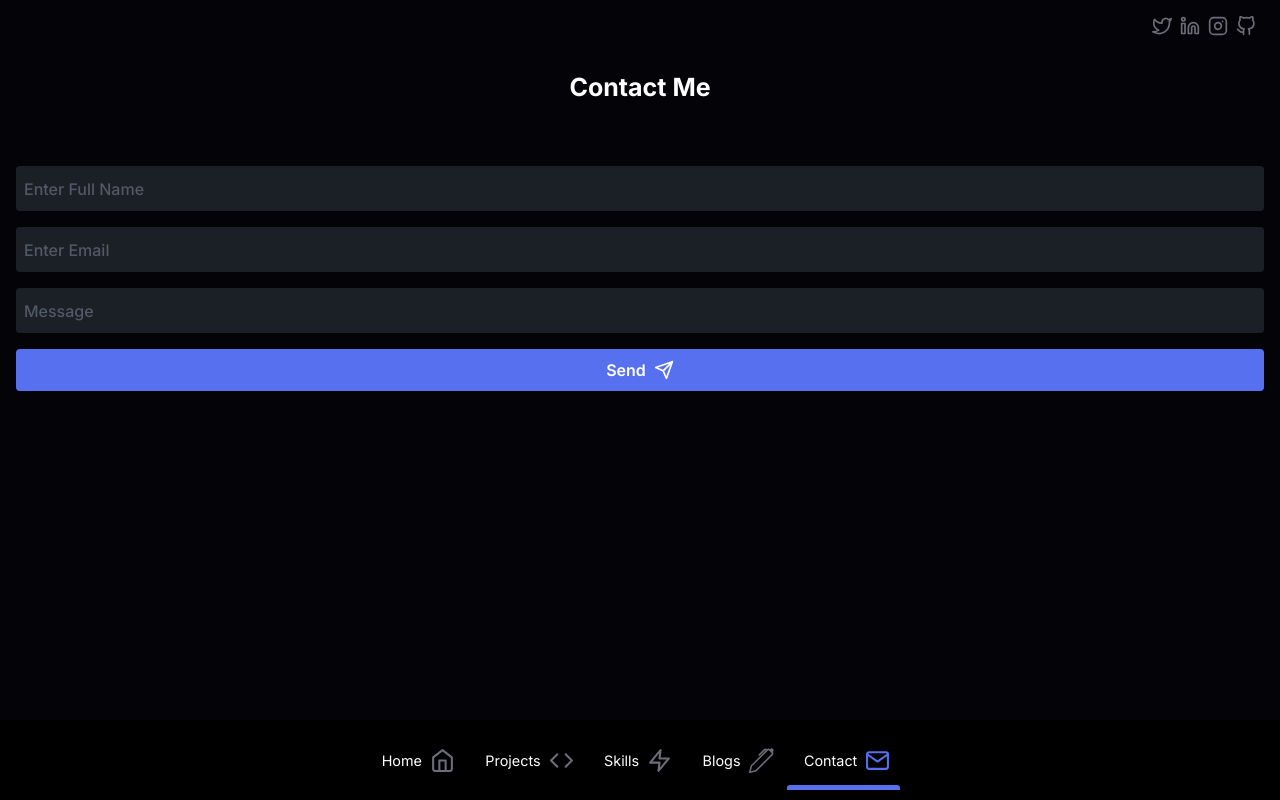
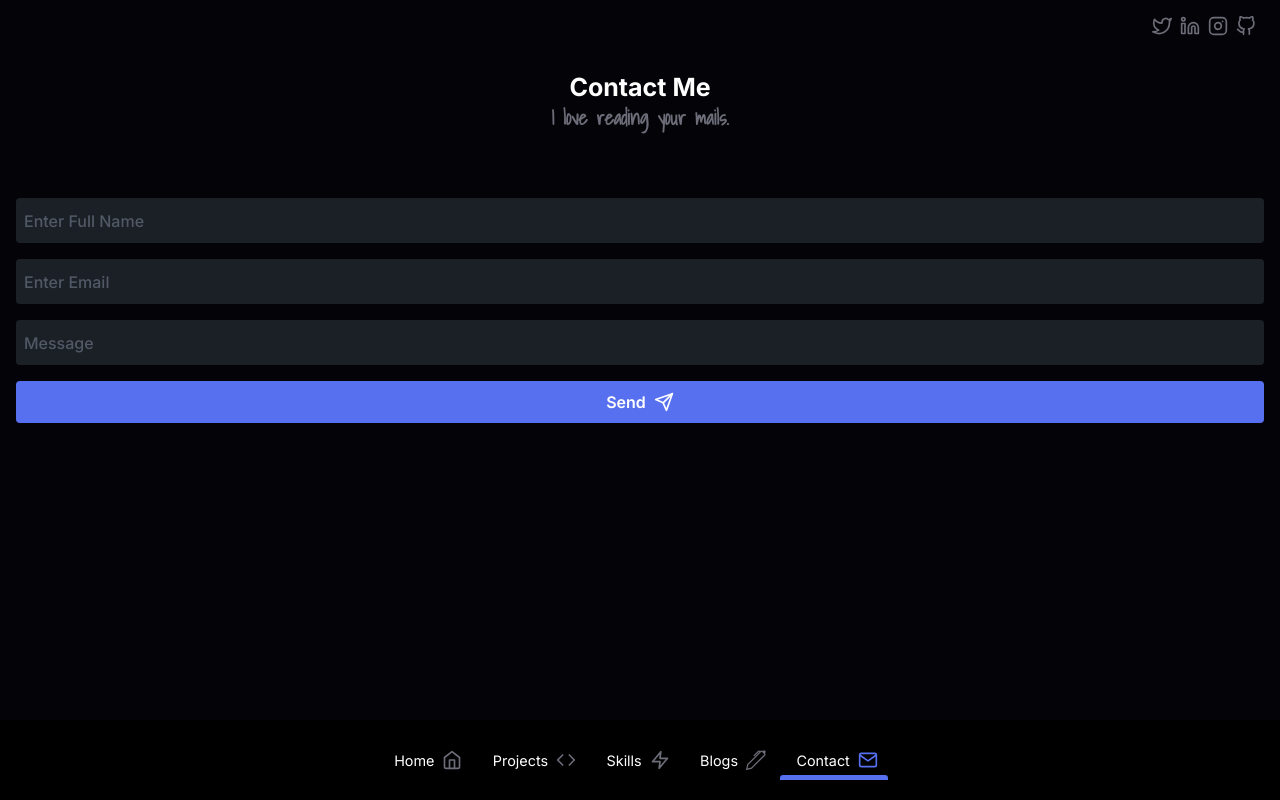
Before and after one commit to shubham-ghuge/shubham-ghuge.github.io, a Next.js app: page /contact in a window 1280 px wide. Built offline with nearby package versions, Linux system fonts and the light colour scheme.

Commit message:
prod preview 1

```diff
--- a/pages/contact.js
+++ b/pages/contact.js
@@ -7,8 +7,9 @@ export default function Contact() {
             <Head>
                 <title>Contact</title>
             </Head>
-            <main className="container">
-                <h1 className="heading text-center">Contact Me</h1>
+            <main className="container text-center">
+                <h1 className="heading ">Contact Me</h1>
+                <h2 className="sub-heading">I love reading your mails.</h2>
                 <form className={styles.container}>
                     <div className={styles.input}>
                         <input type="text" id="name" required />
@@ -22,7 +23,7 @@ export default function Contact() {
                         <input type="text" id="" required />
                         <label htmlFor="name">Message</label>
                     </div>
-                    <button className="btn-primary">Send<FiSend/></button>
+                    <button className="btn-primary">Send<FiSend /></button>
                 </form>
             </main>
         </>
--- a/pages/projects/[id].js
+++ b/pages/projects/[id].js
@@ -1,5 +1,5 @@
 import Head from "next/head";
-import data from "../../data/projects.json";
+import data from "../../data/projects";
 import Image from "next/image";
 import styles from "../../styles/Projects.module.css";
 import Link from "next/link";
--- a/pages/skills.js
+++ b/pages/skills.js
@@ -8,8 +8,9 @@ export default function Contact() {
             <Head>
                 <title>Skills</title>
             </Head>
-            <main className="container">
-                <h1 className="heading text-center">Skills</h1>
+            <main className="container text-center">
+                <h1 className="heading">Skills</h1>
+                <h2 className="sub-heading">I&apos;ve hands on experience working with this tech.</h2>
                 <div className={styles.skill_container}>
                     {
                         frontEnd.map((i, idx) => {
--- a/styles/Layout.module.css
+++ b/styles/Layout.module.css
@@ -28,7 +28,7 @@
   align-items: center;
 }
 .menu_items {
-  margin: 0 .7rem;
+  margin: 0 0.7rem;
   position: relative;
   cursor: pointer;
   display: flex;
@@ -38,13 +38,9 @@
   font-size: 0.9rem;
   color: var(--theme-color);
 }
-.menu_items svg{
-  font-size: var(--fsz-3);
-}
 .menu_items span {
   display: none;
 }
-
 .icon_nav {
   margin-inline: 0.5rem;
 }
--- a/styles/Projects.module.css
+++ b/styles/Projects.module.css
@@ -1,8 +1,7 @@
 .wrapper {
-  margin: auto;
+  margin: 3rem auto 0;
   display: grid;
   place-content: center;
-  height: 70vh;
 }
 .card_container {
   color: var(--theme-color);
--- a/styles/globals.css
+++ b/styles/globals.css
@@ -1,4 +1,6 @@
 @import url("https://fonts.googleapis.com/css2?family=Inter:wght@300;400;500;600;700&display=swap");
+@import url("https://fonts.googleapis.com/css2?family=Shadows+Into+Light&display=swap");
+
 :root {
   --black: #040408;
   --theme-color: #ffffff;
@@ -60,13 +62,10 @@ figure {
   content: "";
   display: block;
   height: 5px;
-  width: 80%;
+  width: 50%;
   position: absolute;
+  bottom: -50%;
   border-radius: 0.2rem 0.2rem 0 0;
-  bottom: -70%;
-  left: 0%;
-  right: 0%;
-  margin-inline: auto;
   background-color: var(--blue);
 }
 .active .icon {
@@ -75,6 +74,11 @@ figure {
 .heading {
   font-size: var(--fsz-3);
   color: var(--theme-color);
+}
+.sub-heading {
+  font-size: var(--fsz-2);
+  font-family: "Shadows Into Light", cursive;
+  color: var(--grey);
 }
 .container {
   margin: 1rem;
```
Also changed, not shown: pages/projects/index.js (+4 -3 lines).
